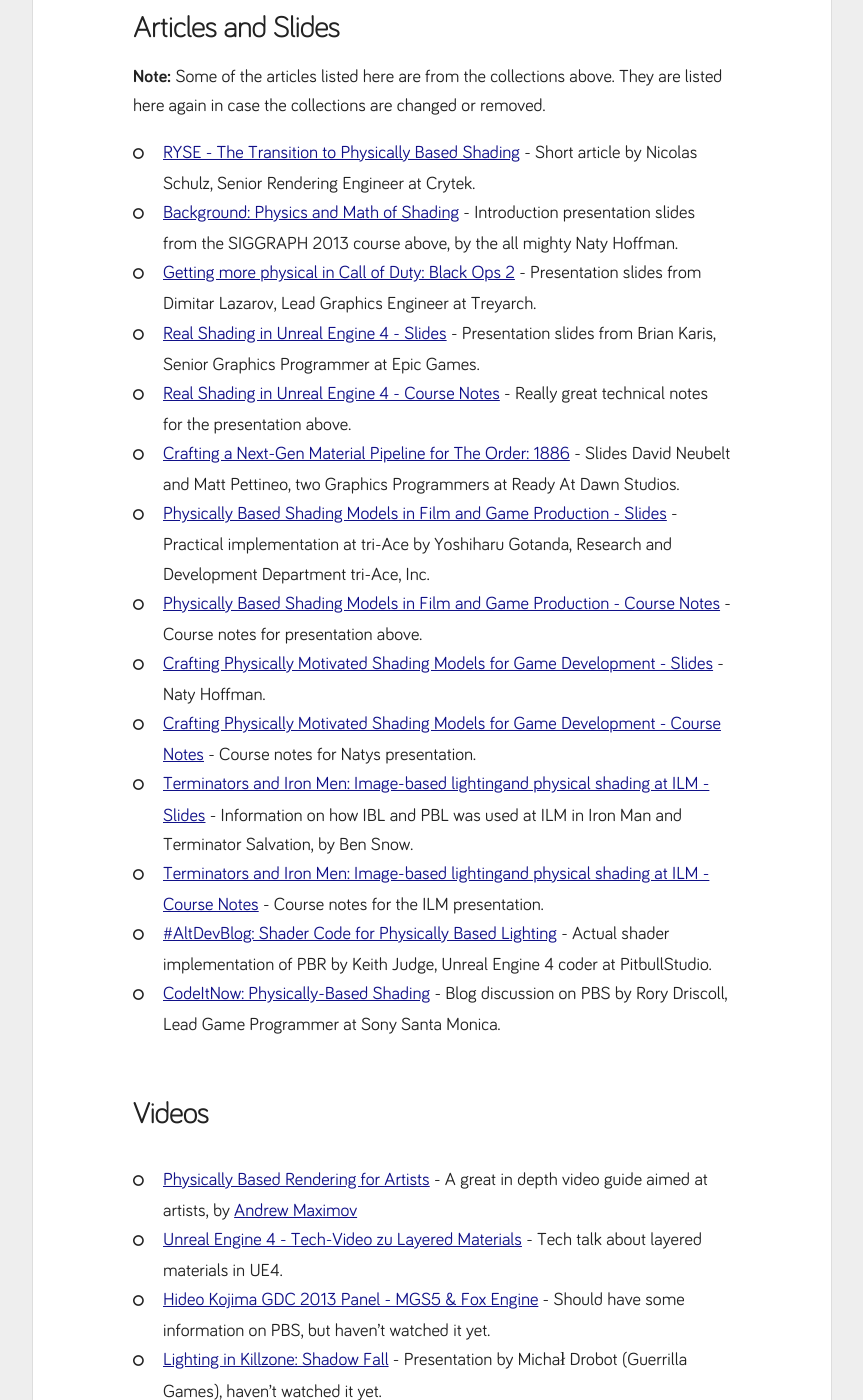
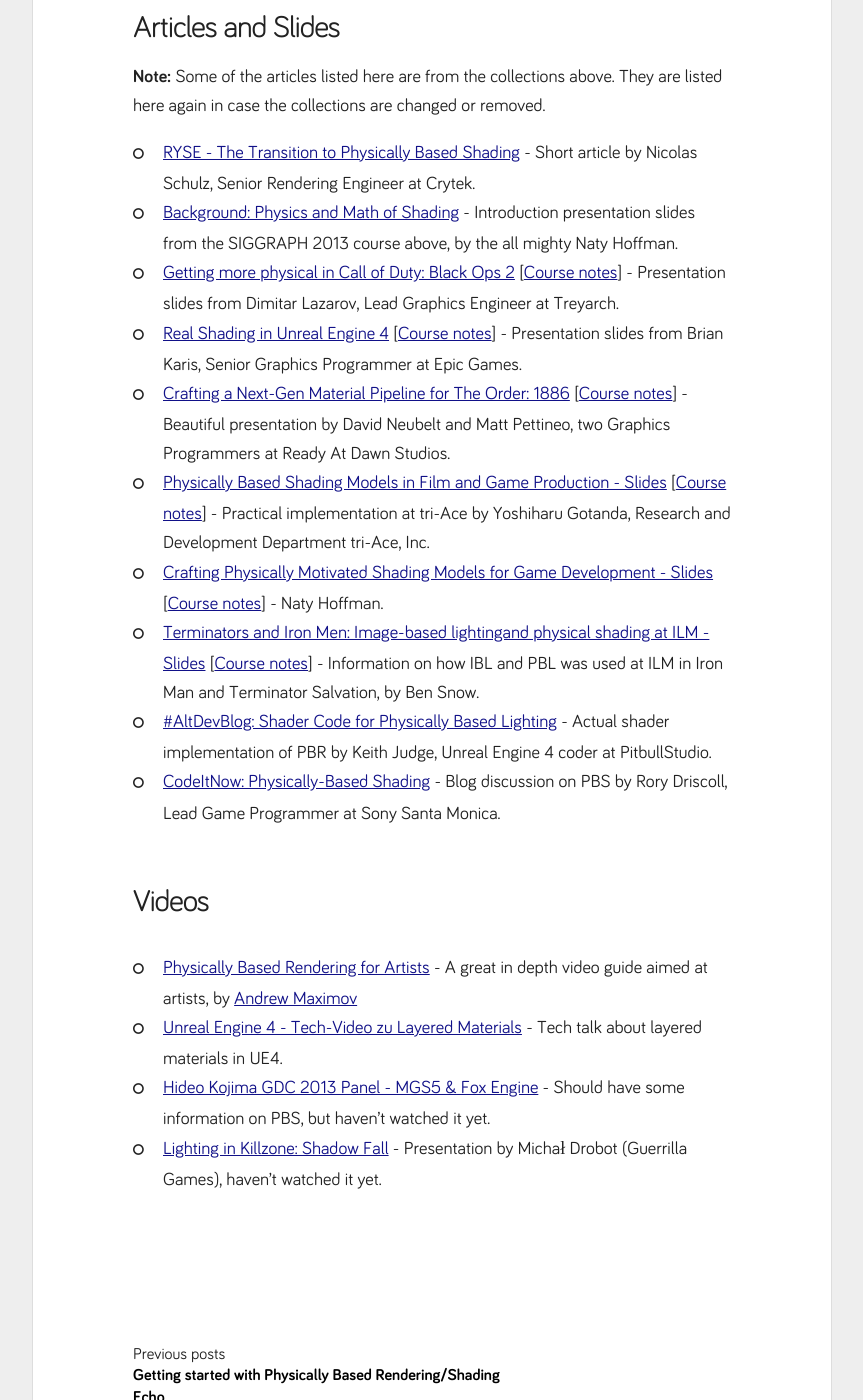
Before and after one commit to andsve/andsve.github.io, a Jekyll site: the page built from _posts/2013-12-18-physically-based-rendering.md, in a window 1280 px wide and 1400 px high, scrolled down 997 px. Shown: the whole window, without its empty margins (208-1071 px from the left). Built offline with Jekyll 4.4.1, drawn with Linux system fonts in a browser that asks for light colours; nearby versions of some CDN libraries; Markdown is read by kramdown in place of the engine named in the settings.

Commit message:
Update 2013-12-18-physically-based-rendering.md

```diff
--- a/_posts/2013-12-18-physically-based-rendering.md
+++ b/_posts/2013-12-18-physically-based-rendering.md
@@ -17,17 +17,13 @@
 
 * [RYSE - The Transition to Physically Based Shading](http://www.makinggames.de/index.php/magazin/2391_ryse__the_transition_to_physically_based_shading) - Short article by Nicolas Schulz, Senior Rendering Engineer at Crytek.
 * [Background: Physics and Math of Shading](http://blog.selfshadow.com/publications/s2013-shading-course/hoffman/s2013_pbs_physics_math_slides.pdf) - Introduction presentation slides from the SIGGRAPH 2013 course above, by the all mighty Naty Hoffman.
-* [Getting more physical in Call of Duty: Black Ops 2](http://blog.selfshadow.com/publications/s2013-shading-course/lazarov/s2013_pbs_black_ops_2_slides_v2.pdf) - Presentation slides from Dimitar Lazarov, Lead Graphics Engineer at Treyarch.
-* [Real Shading in Unreal Engine 4 - Slides](http://blog.selfshadow.com/publications/s2013-shading-course/karis/s2013_pbs_epic_slides.pdf) - Presentation slides from Brian Karis, Senior Graphics Programmer at Epic Games.
-* [Real Shading in Unreal Engine 4 - Course Notes](http://www.unrealengine.com/files/downloads/2013SiggraphPresentationsNotes.pdf) - Really great technical notes for the presentation above.
-* [Crafting a Next-Gen Material Pipeline for The Order: 1886](http://blog.selfshadow.com/publications/s2013-shading-course/rad/s2013_pbs_rad_slides.pdf) - Slides David Neubelt and Matt Pettineo, two Graphics Programmers at Ready At Dawn Studios.
-* [Physically Based Shading Models in Film and Game Production - Slides](http://renderwonk.com/publications/s2010-shading-course/gotanda/slide_practical_implementation_at_triace.pdf) - Practical implementation at tri-Ace by Yoshiharu Gotanda, Research and Development Department
+* [Getting more physical in Call of Duty: Black Ops 2](http://blog.selfshadow.com/publications/s2013-shading-course/lazarov/s2013_pbs_black_ops_2_slides_v2.pdf) [[Course notes](http://blog.selfshadow.com/publications/s2013-shading-course/lazarov/s2013_pbs_black_ops_2_notes.pdf)] - Presentation slides from Dimitar Lazarov, Lead Graphics Engineer at Treyarch.
+* [Real Shading in Unreal Engine 4](http://blog.selfshadow.com/publications/s2013-shading-course/karis/s2013_pbs_epic_slides.pdf) [[Course notes](http://www.unrealengine.com/files/downloads/2013SiggraphPresentationsNotes.pdf)] - Presentation slides from Brian Karis, Senior Graphics Programmer at Epic Games.
+* [Crafting a Next-Gen Material Pipeline for The Order: 1886](http://blog.selfshadow.com/publications/s2013-shading-course/rad/s2013_pbs_rad_slides.pdf) [[Course notes](http://blog.selfshadow.com/publications/s2013-shading-course/rad/s2013_pbs_rad_notes.pdf)] - Beautiful presentation by David Neubelt and Matt Pettineo, two Graphics Programmers at Ready At Dawn Studios.
+* [Physically Based Shading Models in Film and Game Production - Slides](http://renderwonk.com/publications/s2010-shading-course/gotanda/slide_practical_implementation_at_triace.pdf) [[Course notes](http://renderwonk.com/publications/s2010-shading-course/gotanda/course_note_practical_implementation_at_triace.pdf)] - Practical implementation at tri-Ace by Yoshiharu Gotanda, Research and Development Department
 tri-Ace, Inc.
-* [Physically Based Shading Models in Film and Game Production - Course Notes](http://renderwonk.com/publications/s2010-shading-course/gotanda/course_note_practical_implementation_at_triace.pdf) - Course notes for presentation above.
-* [Crafting Physically Motivated Shading Models for Game Development - Slides](http://renderwonk.com/publications/s2010-shading-course/hoffman/s2010_physically_based_shading_hoffman_b.pdf) - Naty Hoffman.
-* [Crafting Physically Motivated Shading Models for Game Development - Course Notes](http://renderwonk.com/publications/s2010-shading-course/hoffman/s2010_physically_based_shading_hoffman_b_notes.pdf) - Course notes for Natys presentation.
-* [Terminators and Iron Men: Image-based lightingand physical shading at ILM - Slides](http://renderwonk.com/publications/s2010-shading-course/snow/sigg2010_physhadcourse_ILM_slides.compressed.pdf) - Information on how IBL and PBL was used at ILM in Iron Man and Terminator Salvation, by Ben Snow.
-* [Terminators and Iron Men: Image-based lightingand physical shading at ILM - Course Notes](http://renderwonk.com/publications/s2010-shading-course/snow/sigg2010_physhadcourse_ILM.pdf) - Course notes for the ILM presentation.
+* [Crafting Physically Motivated Shading Models for Game Development - Slides](http://renderwonk.com/publications/s2010-shading-course/hoffman/s2010_physically_based_shading_hoffman_b.pdf) [[Course notes](http://renderwonk.com/publications/s2010-shading-course/hoffman/s2010_physically_based_shading_hoffman_b_notes.pdf)] - Naty Hoffman.
+* [Terminators and Iron Men: Image-based lightingand physical shading at ILM - Slides](http://renderwonk.com/publications/s2010-shading-course/snow/sigg2010_physhadcourse_ILM_slides.compressed.pdf) [[Course notes](http://renderwonk.com/publications/s2010-shading-course/snow/sigg2010_physhadcourse_ILM.pdf)] - Information on how IBL and PBL was used at ILM in Iron Man and Terminator Salvation, by Ben Snow.
 * [#AltDevBlog: Shader Code for Physically Based Lighting](http://www.altdevblogaday.com/2011/08/23/shader-code-for-physically-based-lighting/) - Actual shader implementation of PBR by Keith Judge, Unreal Engine 4 coder at PitbullStudio.
 * [CodeItNow: Physically-Based Shading](http://www.rorydriscoll.com/2013/11/22/physically-based-shading/) - Blog discussion on PBS by Rory Driscoll, Lead Game Programmer at Sony Santa Monica.
 
```
